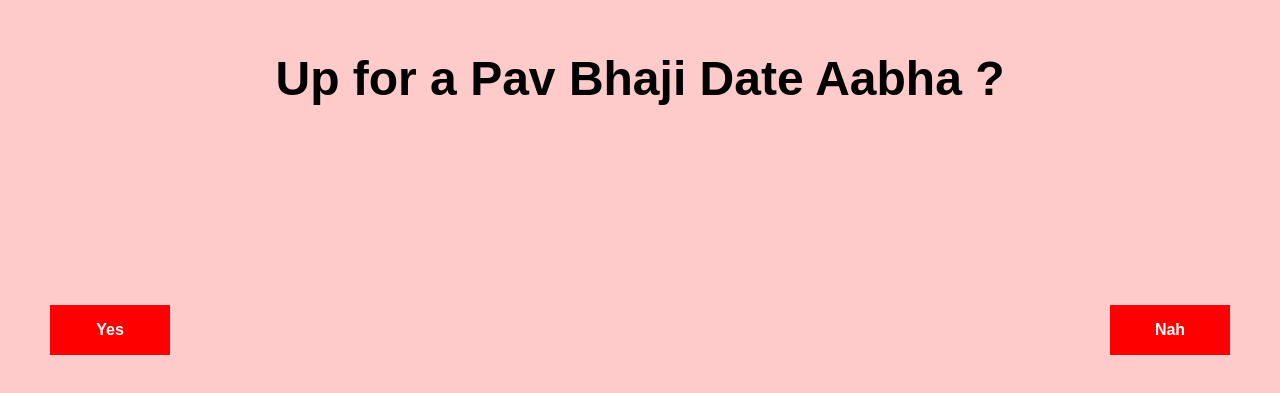
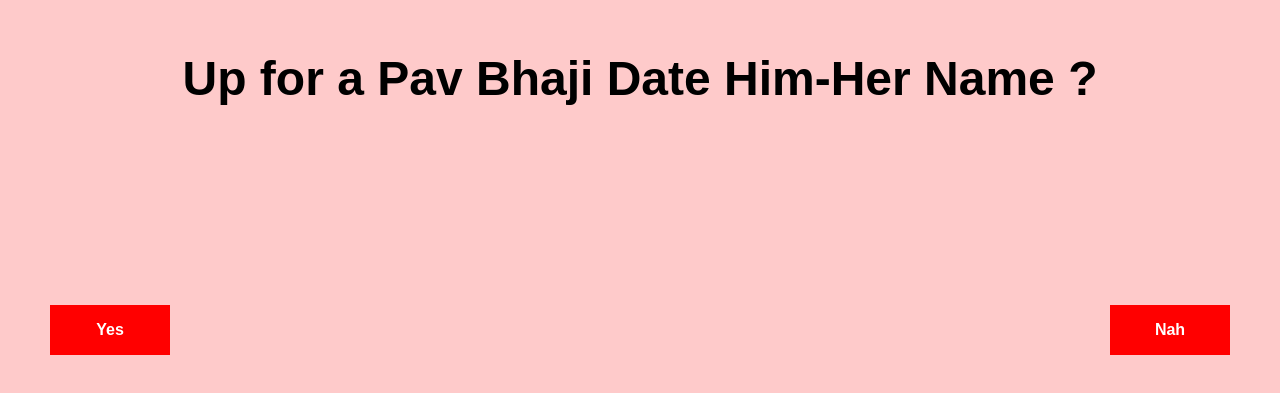
Before and after one commit to yuvii01/Date-, a plain HTML site: page index.html in a window 1280 px wide. Shown: the part 195-588 px from the top of the page. Drawn offline with nearby package versions, Linux system fonts and the light colour scheme.

Commit message:
Update index.html

```diff
--- a/index.html
+++ b/index.html
@@ -49,7 +49,7 @@
 </div>
 
 <div class="font-black text-5xl  text-center px-10 py-[250px] mx-auto ">
-Up for a Pav Bhaji Date Aabha ?
+Up for a Pav Bhaji Date Him-Her Name ?
 </div>
 
 <div class=" lg:grid grid-cols-2 gap-10">
@@ -60,8 +60,6 @@ Up for a Pav Bhaji Date Aabha ?
             <button id="nah" class="h-[50px] w-[120px] bg-[red] text-[white] font-black duration-300">Nah</button>
             </div>
 </div>
-
-
 <!--
  -->
 
```
